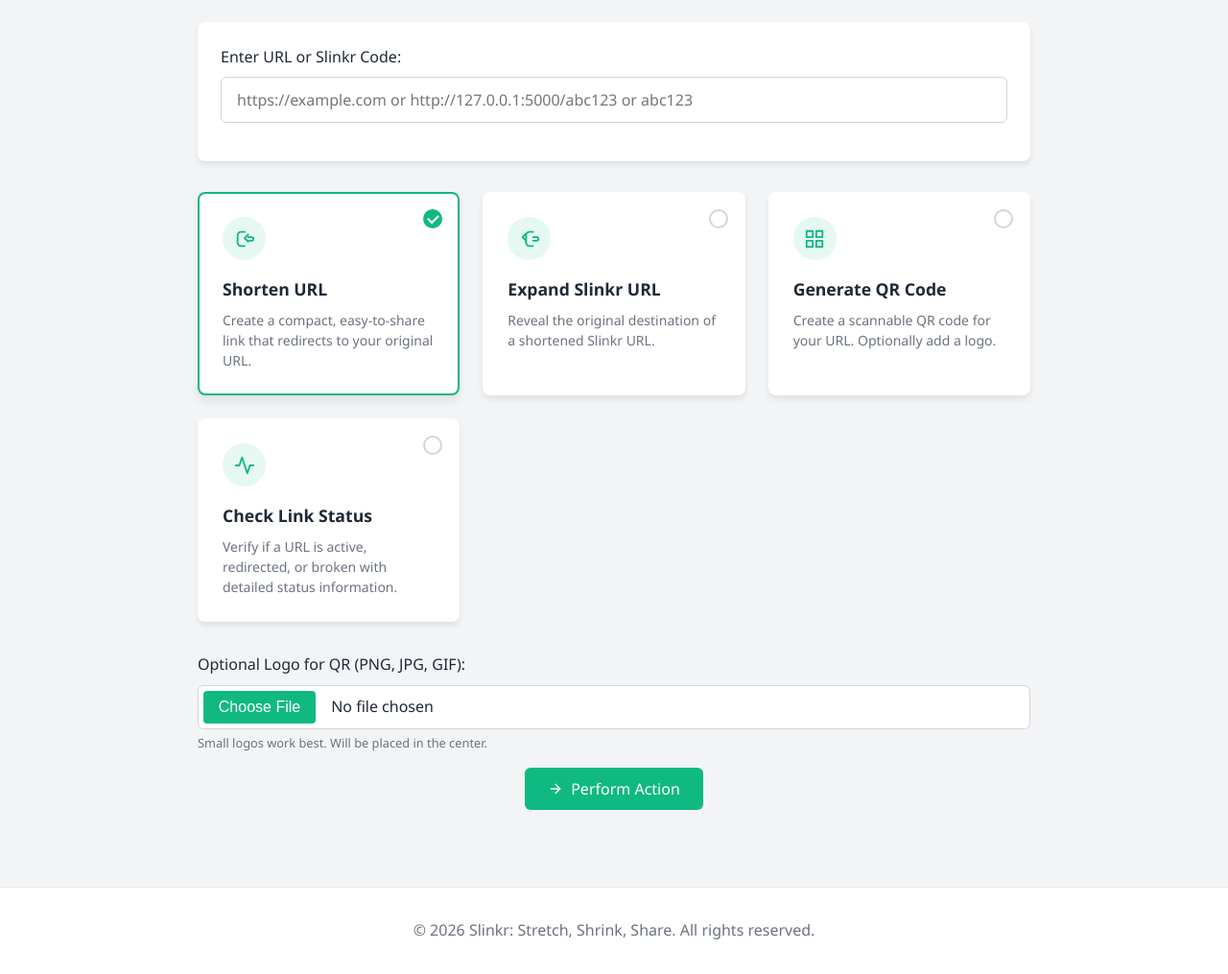
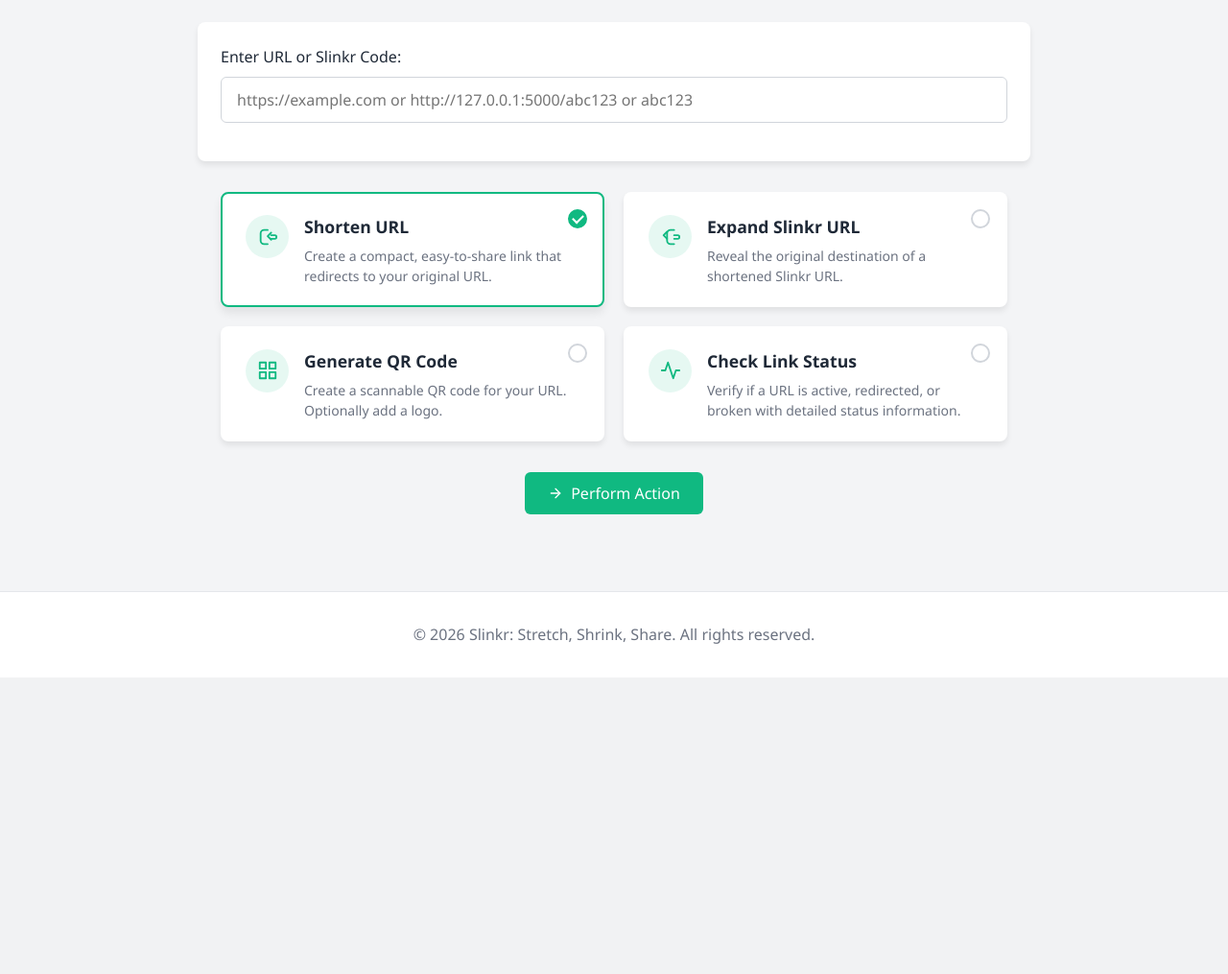
Before and after one commit to michael-borck/slinkr, a Flask app: page / in a window 1280 px wide. Shown: the part 274-1289 px from the top of the page at 96% size. After the commit the page ends 980 px from the top, so only its background shows below. Run offline with Flask 2, Linux system fonts and the light colour scheme; parts of the project's set-up code (start-up, migrations or seed data) failed here and were passed over; some libraries are stand-ins or nearby versions.

Commit message:
feat: 2x2 action card grid with shallower icon-left cards
Also define the missing .hidden utility class - the QR logo upload
section was visible for every action instead of only QR.

Co-Authored-By: Claude Fable 5 <noreply@anthropic.com>

```diff
--- a/static/css/style.css
+++ b/static/css/style.css
@@ -356,21 +356,33 @@ main {
   background-color: var(--primary-dark);
 }
 
+/* Utility: used by JS to toggle the QR logo upload section */
+.hidden {
+  display: none !important;
+}
+
 /* --- Action Card Grid --- */
 .card-grid {
   display: grid;
-  grid-template-columns: repeat(
-    auto-fit,
-    minmax(220px, 1fr)
-  ); /* Adjusted minmax */
-  gap: 1.5rem;
-  margin-bottom: 2rem;
+  grid-template-columns: repeat(2, 1fr); /* 2x2 grid */
+  gap: 1.25rem;
+  max-width: 820px;
+  margin: 0 auto 2rem;
+}
+
+@media (max-width: 640px) {
+  .card-grid {
+    grid-template-columns: 1fr; /* Stack on small screens */
+  }
 }
 
 .card {
   background-color: white;
   border-radius: 0.5rem;
-  padding: 1.5rem;
+  padding: 1.25rem 1.5rem;
+  display: grid; /* Icon left, text right — keeps cards shallow */
+  grid-template-columns: auto 1fr;
+  column-gap: 1rem;
   box-shadow: 0 4px 6px var(--shadow);
   transition:
     transform 0.2s,
@@ -409,7 +421,8 @@ main {
   height: 45px;
   background-color: rgba(16, 185, 129, 0.1);
   border-radius: 50%;
-  margin-bottom: 1rem;
+  grid-row: 1 / span 2; /* Spans title + description rows */
+  margin-top: 2px;
 }
 
 .card-icon svg {
@@ -419,10 +432,12 @@ main {
 }
 
 .card h3 {
-  margin-bottom: 0.5rem;
+  margin-bottom: 0.35rem;
   color: var(--dark);
   font-size: 1.1rem;
   font-weight: 600;
+  grid-column: 2;
+  padding-right: 1.75rem; /* Clear the selection circle in the corner */
 }
 
 .card p {
```
